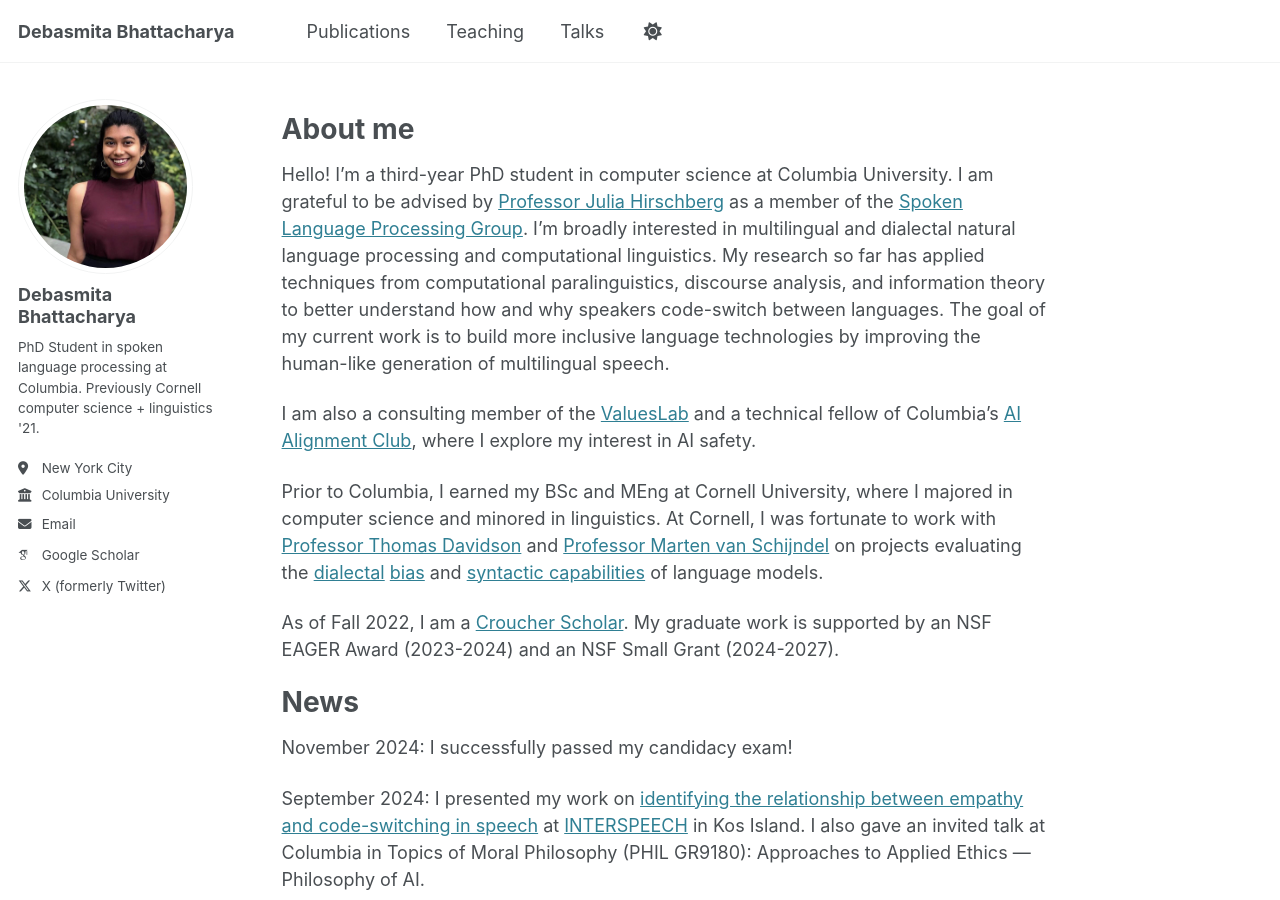
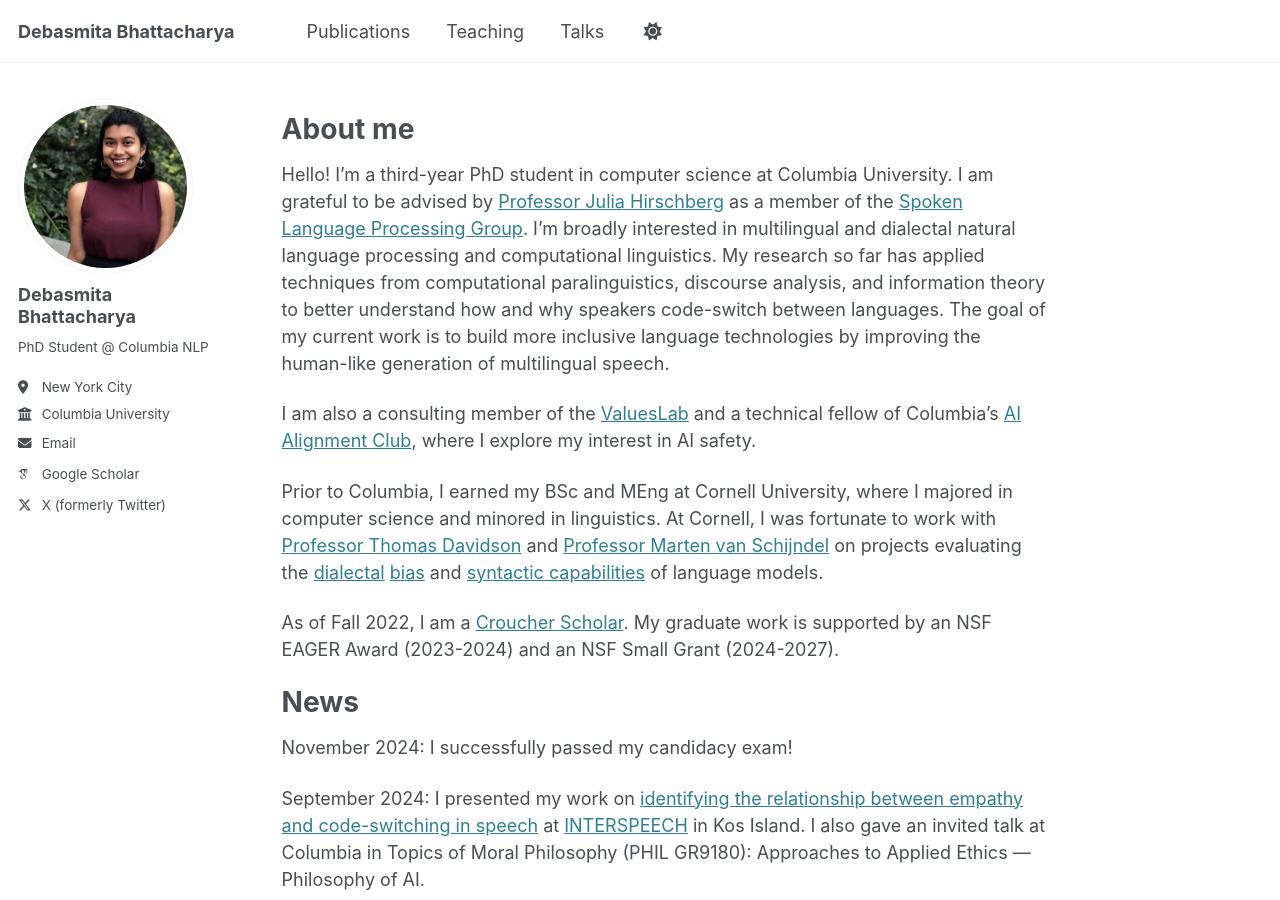
Before and after one commit to debasmita-b/debasmita-b.github.io, a Jekyll site: the page built from _pages/about.md, in a window 1280 px wide and 900 px high. Built offline with Jekyll 4.4.1, drawn with Linux system fonts in a browser that asks for light colours; some web fonts are replaced.

Commit message:
sidebar update

```diff
--- a/_config.yml
+++ b/_config.yml
@@ -25,7 +25,7 @@ author:
   avatar           : "profile.png"
   name             : "Debasmita Bhattacharya"
   pronouns         : # example: "she/her"
-  bio              : "PhD Student in spoken language processing at Columbia. Previously Cornell computer science + linguistics '21."
+  bio              : "PhD Student @ Columbia NLP"
   location         : "New York City"
   employer         : "Columbia University"
   uri              : # URL
```
